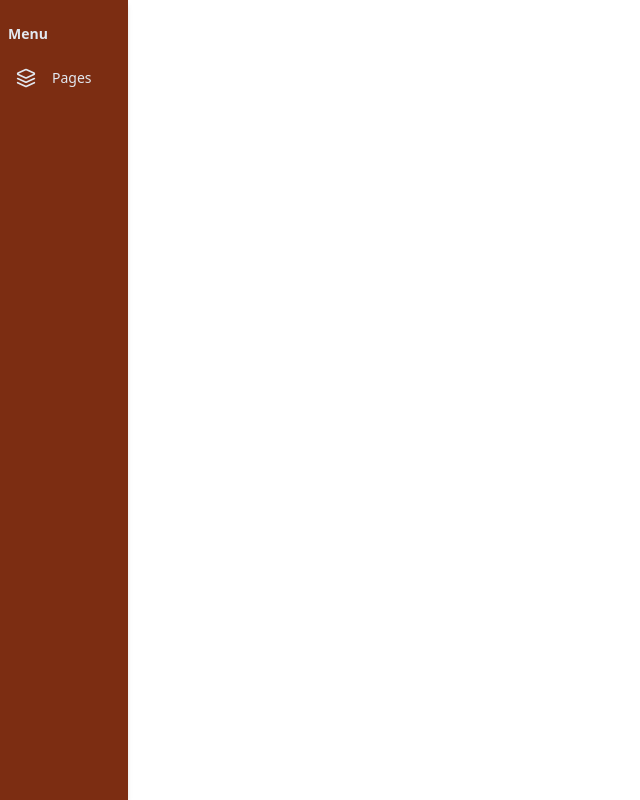
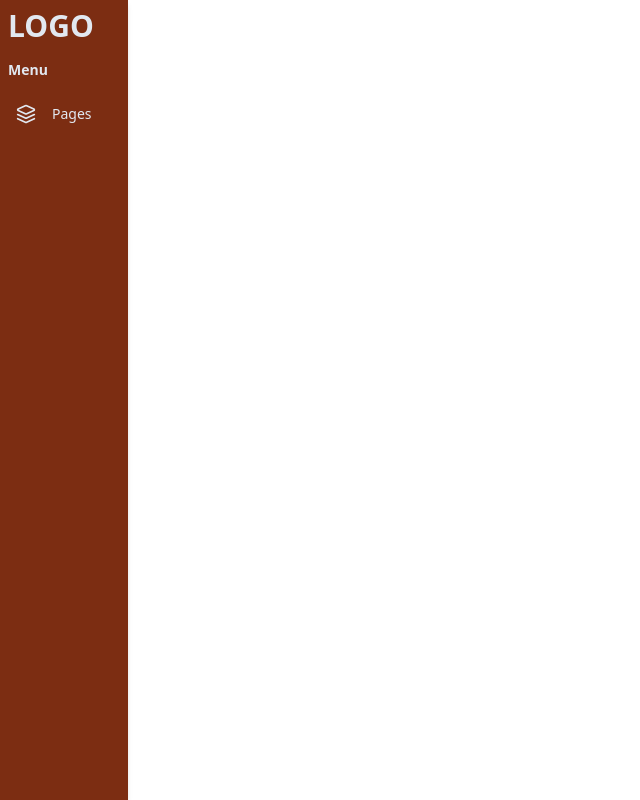
Before and after one commit to Sume-lang/thehills, a Next.js app: page /Admin in a window 1280 px wide. Shown: the whole page, without its empty margins (0-640 px from the left). Built offline with nearby package versions, Linux system fonts and the light colour scheme.

Commit message:
adding option

```diff
--- a/app/(Dashboards)/components/navi/Sidenav.tsx
+++ b/app/(Dashboards)/components/navi/Sidenav.tsx
@@ -1,4 +1,5 @@
 "use client";
+import React, { useState } from "react";
 import Link from "next/link";
 import {
   Settings,
@@ -13,7 +14,6 @@ import {
   User,
   LogOut,
 } from "lucide-react";
-import { url } from "inspector";
 const Navitems = [
   {
     title: "Menu",
@@ -24,7 +24,7 @@ const Navitems = [
         icons: <Layers className="w-5 h-5" />,
         child: [
           {
-            name: "",
+            name: "Create Post",
             url: "/",
             icons: "",
           },
@@ -34,9 +34,14 @@ const Navitems = [
   },
 ];
 
-const Sidebar = () => {
+function Sidebar() {
   return (
-    <main className="text-sm ">
+    <main className="sticky top-0 text-sm ">
+      <section className="text-slate-200 font-bold">
+        <h1 className="hidden lg:block text-slate-200 font-extrabold text-3xl">
+          LOGO <br />
+        </h1>
+      </section>
       <section>
         {Navitems.map((i) => (
           <div key={i.title} className="flex flex-col">
@@ -47,7 +52,7 @@ const Sidebar = () => {
               <Link
                 key={items.name}
                 href={items.url}
-                className="flex items-center justify-center lg:justify-start gap-4 p-2 hover:bg-orange-600 hover:text-slate-100 hover:shadow-md hover:font-bold text-slate-200 duration-300 ease-out rounded-md cursor-pointer">
+                className="flex items-center justify-center lg:justify-start gap-4 p-2 hover:bg-orange-800 hover:text-slate-100 hover:shadow-md hover:font-bold text-slate-200 duration-300 ease-out rounded-md cursor-pointer">
                 <span className="">{items.icons}</span>
                 <span className="hidden lg:block">{items.name}</span>
               </Link>
@@ -57,6 +62,6 @@ const Sidebar = () => {
       </section>
     </main>
   );
-};
+}
 
 export default Sidebar;
```
